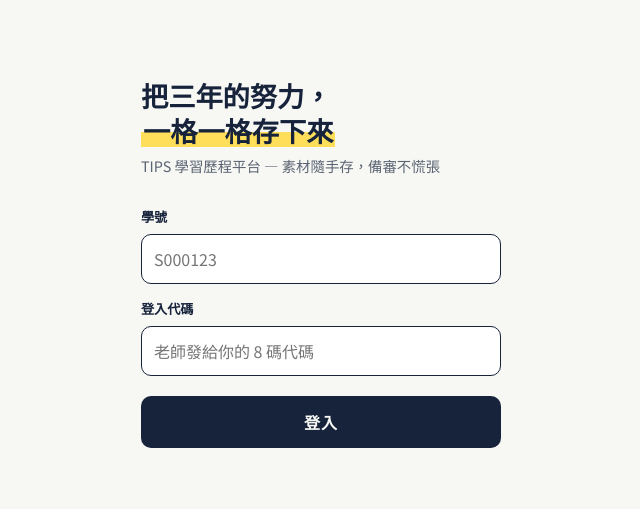
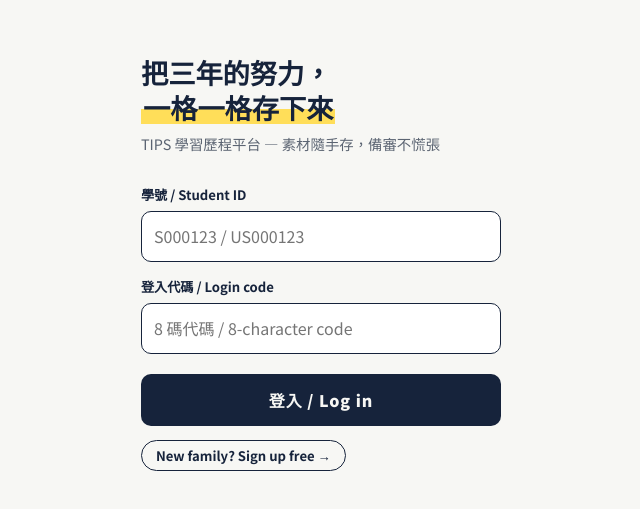
Before and after one commit to williamluteach-star/tips-portfolio, a React (Vite) app in the folder frontend/: page / in a window 1280 px wide. Shown: the part 137-646 px from the top of the page, without its empty margins (319-959 px from the left). Built offline with nearby package versions, Linux system fonts and the light colour scheme.

Commit message:
Update App.jsx

```diff
--- a/frontend/src/App.jsx
+++ b/frontend/src/App.jsx
@@ -246,10 +246,15 @@ function Onboarding({ student, onDone }) {
 /* ============ 登入 ============ */
 
 function Login({ onDone }) {
+  const [mode, setMode] = useState('login'); // 'login' | 'signup' | 'created'
   const [studentId, setStudentId] = useState('');
   const [loginCode, setLoginCode] = useState('');
+  const [name, setName] = useState('');
+  const [email, setEmail] = useState('');
+  const [grade, setGrade] = useState('9');
   const [busy, setBusy] = useState(false);
   const [err, setErr] = useState('');
+  const [created, setCreated] = useState(null);
 
   async function submit() {
     setBusy(true); setErr('');
@@ -257,24 +262,73 @@ function Login({ onDone }) {
       const data = await api('login', { studentId, loginCode });
       setToken(data.token);
       onDone(data.student);
-    } catch (e) {
-      setErr(e.message);
-    } finally {
-      setBusy(false);
-    }
+    } catch (e) { setErr(e.message); } finally { setBusy(false); }
+  }
+
+  async function signup() {
+    if (!name.trim() || email.indexOf('@') < 1) { setErr('Please enter the student\'s name and a valid email.'); return; }
+    setBusy(true); setErr('');
+    try {
+      const d = await api('signup', { name: name.trim(), email: email.trim(), grade });
+      setCreated(d);
+      setMode('created');
+    } catch (e) { setErr(e.message); } finally { setBusy(false); }
+  }
+
+  function enterApp() {
+    setToken(created.token);
+    onDone(created.student);
   }
 
   return (
     <div className="login-wrap">
       <div className="login-card">
-        <h1>把三年的努力，<br /><span className="hl">一格一格存下來</span></h1>
-        <p className="sub">TIPS 學習歷程平台 — 素材隨手存，備審不慌張</p>
-        <label htmlFor="sid">學號</label>
-        <input id="sid" value={studentId} onChange={(e) => setStudentId(e.target.value)} placeholder="S000123" autoComplete="username" />
-        <label htmlFor="code">登入代碼</label>
-        <input id="code" value={loginCode} onChange={(e) => setLoginCode(e.target.value)} placeholder="老師發給你的 8 碼代碼" autoComplete="current-password" />
-        <button className="btn" onClick={submit} disabled={busy}>{busy ? '登入中…' : '登入'}</button>
-        {err && <p className="err">{err}</p>}
+        {mode === 'login' && (
+          <>
+            <h1>把三年的努力，<br /><span className="hl">一格一格存下來</span></h1>
+            <p className="sub">TIPS 學習歷程平台 — 素材隨手存，備審不慌張</p>
+            <label htmlFor="sid">學號 / Student ID</label>
+            <input id="sid" value={studentId} onChange={(e) => setStudentId(e.target.value)} placeholder="S000123 / US000123" autoComplete="username" />
+            <label htmlFor="code">登入代碼 / Login code</label>
+            <input id="code" value={loginCode} onChange={(e) => setLoginCode(e.target.value)} placeholder="8 碼代碼 / 8-character code" autoComplete="current-password" />
+            <button className="btn" onClick={submit} disabled={busy}>{busy ? '登入中… / Signing in…' : '登入 / Log in'}</button>
+            {err && <p className="err">{err}</p>}
+            <button className="btn-sm" style={{ marginTop: 14 }} onClick={() => { setErr(''); setMode('signup'); }}>New family? Sign up free →</button>
+          </>
+        )}
+
+        {mode === 'signup' && (
+          <>
+            <h1>Start free 👋</h1>
+            <p className="sub">Create your student account and capture the real work over four years. No credit card.</p>
+            <label htmlFor="su-name">Student's name</label>
+            <input id="su-name" value={name} onChange={(e) => setName(e.target.value)} placeholder="e.g. Maya Chen" />
+            <label htmlFor="su-email">Parent or student email</label>
+            <input id="su-email" type="email" value={email} onChange={(e) => setEmail(e.target.value)} placeholder="you@email.com" autoComplete="email" />
+            <label htmlFor="su-grade">Current grade</label>
+            <select id="su-grade" value={grade} onChange={(e) => setGrade(e.target.value)}>
+              <option value="9">Grade 9</option>
+              <option value="10">Grade 10</option>
+              <option value="11">Grade 11</option>
+              <option value="12">Grade 12</option>
+            </select>
+            <button className="btn" style={{ marginTop: 14 }} onClick={signup} disabled={busy}>{busy ? 'Creating…' : 'Create free account'}</button>
+            {err && <p className="err">{err}</p>}
+            <button className="btn-sm" style={{ marginTop: 14 }} onClick={() => { setErr(''); setMode('login'); }}>← Already have an account? Log in</button>
+          </>
+        )}
+
+        {mode === 'created' && created && (
+          <>
+            <h1>You're in 🎉</h1>
+            <p className="sub">Save your login — you'll use it next time to sign in:</p>
+            <div style={{ background: '#fff', border: '1.5px solid var(--ink)', borderRadius: 10, padding: '12px 14px', margin: '6px 0 14px' }}>
+              <div style={{ fontFamily: 'var(--font-mono)', fontSize: '0.95rem' }}>Student ID: <b>{created.studentId}</b></div>
+              <div style={{ fontFamily: 'var(--font-mono)', fontSize: '0.95rem', marginTop: 4 }}>Login code: <b>{created.loginCode}</b></div>
+            </div>
+            <button className="btn" onClick={enterApp}>Continue →</button>
+          </>
+        )}
       </div>
     </div>
   );
```
